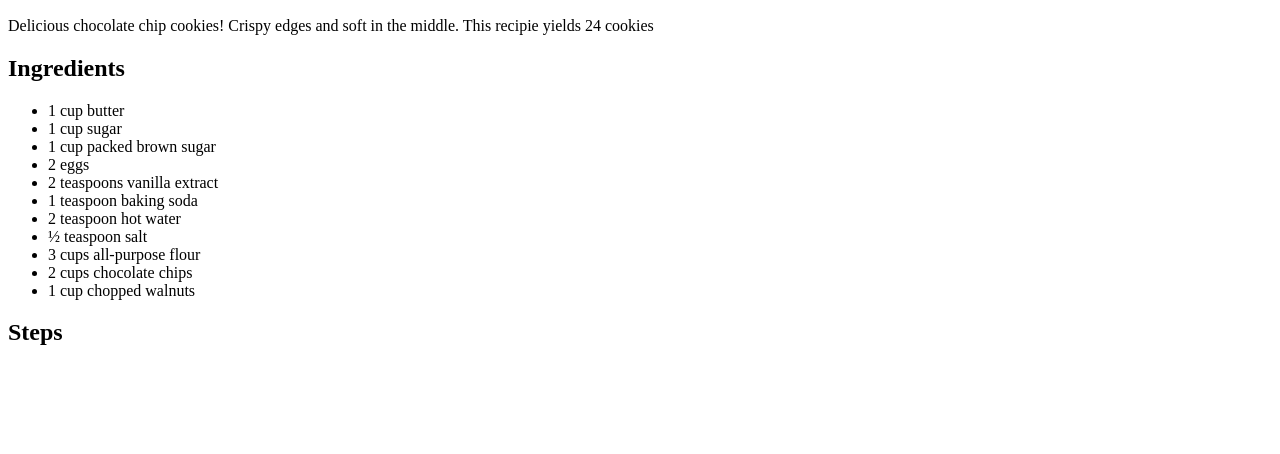
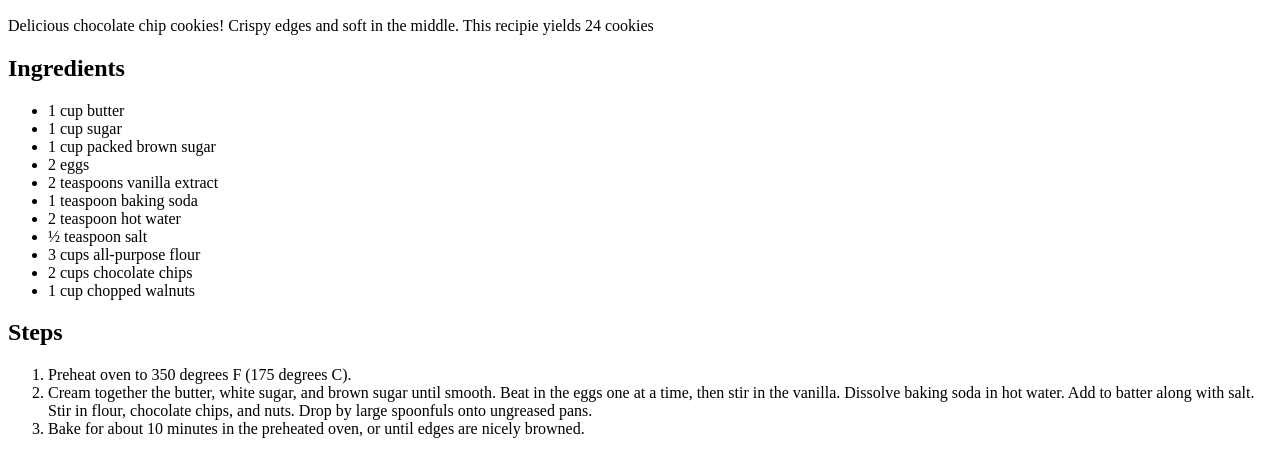
Before and after one commit to nicanor05/odin-recipies, a plain HTML site: page recipies/cookie.html in a window 1280 px wide. Shown: the part 584-1038 px from the top of the page. Before the commit the page ends 950 px from the top, so only its background shows below. Drawn offline with Linux system fonts and the light colour scheme.

Commit message:
Add steps

```diff
--- a/recipies/cookie.html
+++ b/recipies/cookie.html
@@ -29,6 +29,11 @@
 
     <h2>Steps</h2>
 
-    <p></p>
+    <ol>
+        <li>Preheat oven to 350 degrees F (175 degrees C).</li>
+        <li>Cream together the butter, white sugar, and brown sugar until smooth. Beat in the eggs one at a time, then stir in the vanilla. Dissolve baking soda in hot water. Add to batter along with salt. Stir in flour, chocolate chips, and nuts. Drop by large spoonfuls onto ungreased pans.</li>
+        <li>Bake for about 10 minutes in the preheated oven, or until edges are nicely browned.</li>
+    </ol>
+
 </body>
 </html>
```
